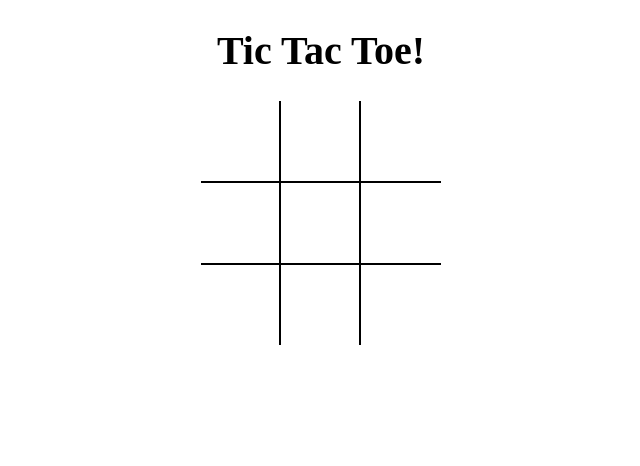
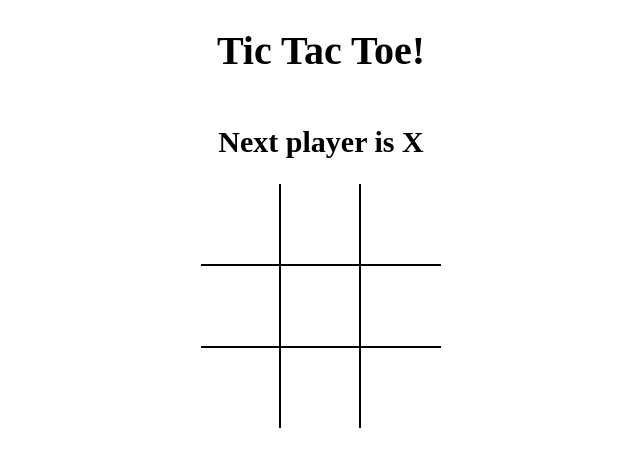
Before and after one commit to ShreyasK14/tictactoe, a React (Vite) app: page / in a window 1280 px wide. Shown: the top 466 px of the page, without its empty margins (319-959 px from the left). Built offline with nearby package versions, Linux system fonts and the light colour scheme.

Commit message:
started making game history

```diff
--- a/src/App.js
+++ b/src/App.js
@@ -1,13 +1,48 @@
-import React from "react";
+import React, { useState } from "react";
 import Board from "./components/Board";
+import { calculateWinner } from "./helpers";
 
 import "./styles/root.scss";
 
 const App = () => {
+    const [history, setHistory] = useState([{ board : Array(9).fill(null), isXNext : true}]);
+    const [currentMove, setCurrentMove] = useState(0);
+    const current = history[currentMove];
+
+    const [isXNext, setIsXNext] = useState(false);
+
+    const winner = calculateWinner(current.board);
+
+    const message = winner ? `Winner is ${winner}` : `Next player is ${current.isXNext ? "X" : "O"}`;
+
+    console.log('history', history);
+
+    const handleSquareClick = (position) => {
+
+        if( current.board[position] || winner) {
+            return;
+        }
+
+        setHistory( (prev) => {
+          const last = prev[prev.length - 1];
+
+
+            const newBoard = last.board.map( (square, pos) => {
+                if (pos === position) {
+                    return last.isXNext ? "X":"O";
+                }
+                return square;
+            })
+            return prev.concat({ board : newBoard, isXNext : !last.isXNext})
+        })
+        setCurrentMove( prev => prev + 1);
+    }
+
   return (
     <div className="app">
       <h1>Tic Tac Toe!</h1>
-      <Board />
+      <h2>{message}</h2>
+      <Board board={current.board} handleSquareClick={handleSquareClick}/>
     </div>
   );
 };
--- a/src/components/Board.js
+++ b/src/components/Board.js
@@ -1,27 +1,7 @@
-import React, { useState } from 'react'
+import React from 'react'
 import Square from './Square'
 
-const Board = () => {
-
-    const [board, setBoard] = useState(Array(9).fill(null));
-    const [isXNext, setIsXNext] = useState(false);
-
-    const handleSquareClick = (position) => {
-
-        if( board[position] ) {
-            return;
-        }
-
-        setBoard( (prev) => {
-            return prev.map( (square, pos) => {
-                if (pos === position) {
-                    return isXNext ? "X":"O";
-                }
-                return square;
-            })
-        })
-        setIsXNext( !isXNext);
-    }
+const Board = ({board, handleSquareClick}) => {
 
     const renderSquare = (position) => {
         return <Square value={board[position]} onClick={() => {
--- a/src/components/Square.js
+++ b/src/components/Square.js
@@ -1,6 +1,7 @@
 import React from 'react'
 
 const Square = ({value, onClick}) => {
+
     return (
         <button type="button" className="square" onClick={onClick}
         >
--- /dev/null
+++ b/src/helpers.js
@@ -0,0 +1,19 @@
+export function calculateWinner(squares) {
+    const lines = [
+      [0, 1, 2],
+      [3, 4, 5],
+      [6, 7, 8],
+      [0, 3, 6],
+      [1, 4, 7],
+      [2, 5, 8],
+      [0, 4, 8],
+      [2, 4, 6],
+    ];
+    for (let i = 0; i < lines.length; i++) {
+      const [a, b, c] = lines[i];
+      if (squares[a] && squares[a] === squares[b] && squares[a] === squares[c]) {
+        return squares[a];
+      }
+    }
+    return null;
+  }
```
